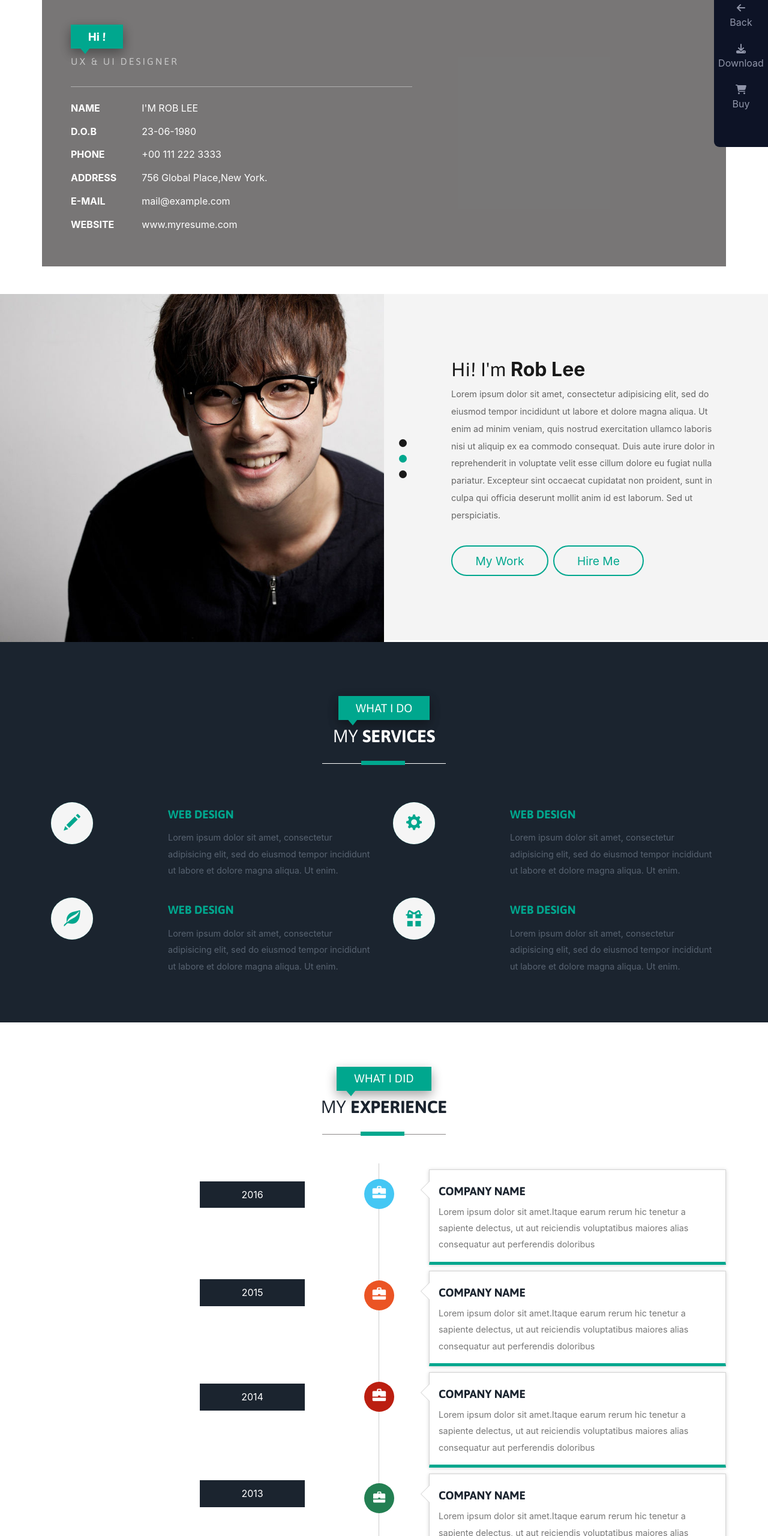
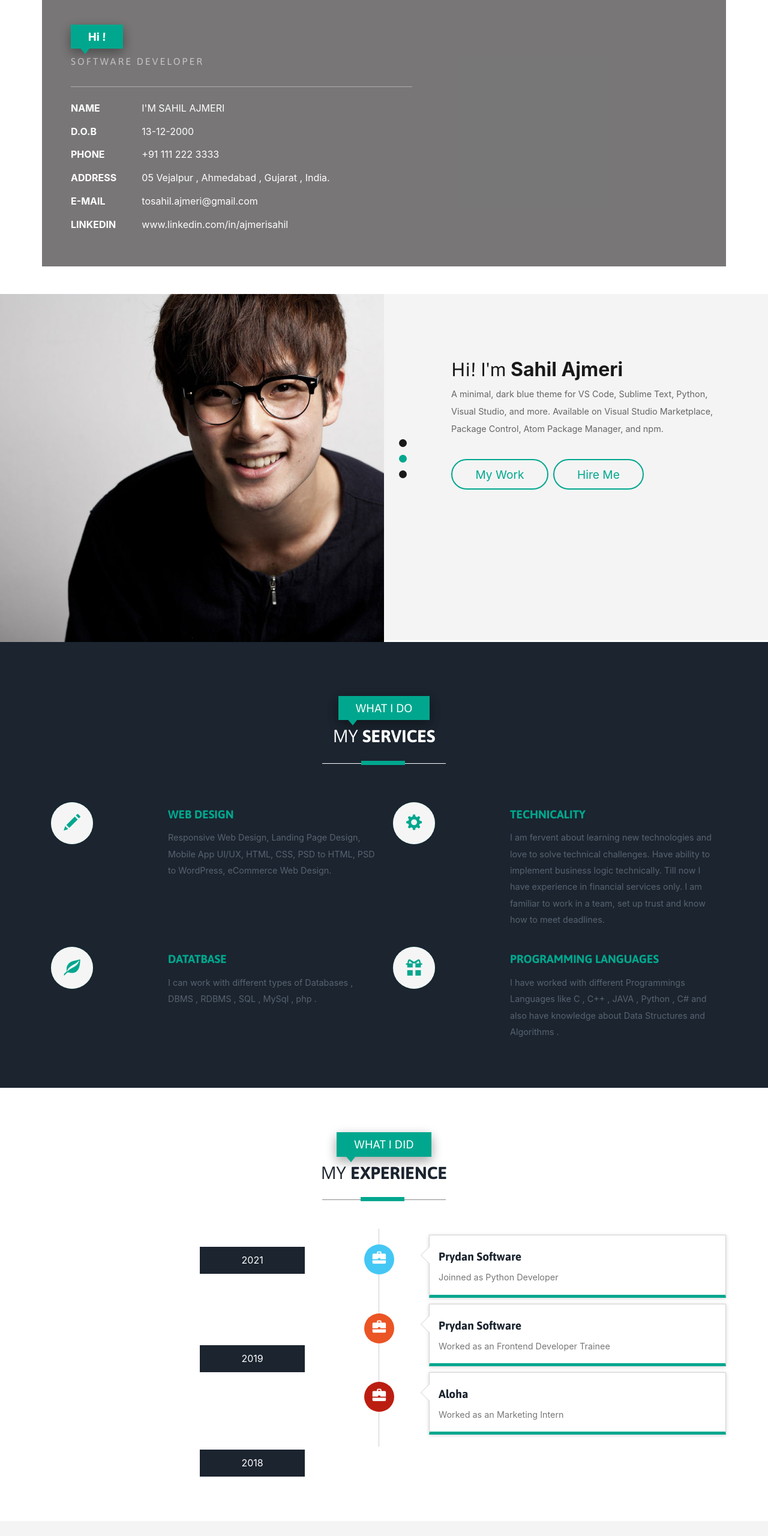
Before and after one commit to ajmerisahil/portfolio, a plain HTML site: page index.html in a window 1280 px wide. Shown: the part 160-2720 px from the top of the page at 60% size. Drawn offline with nearby package versions, Linux system fonts and the light colour scheme; a script that the page names is missing.

Commit message:
Edited the Portfolio

```diff
--- a/index.html
+++ b/index.html
@@ -1,17 +1,16 @@
-<!--
-Author: W3layouts
-Author URL: http://w3layouts.com
-License: Creative Commons Attribution 3.0 Unported
-License URL: http://creativecommons.org/licenses/by/3.0/
--->
 <!DOCTYPE HTML>
 <html>
 
 <!-- Mirrored from p.w3layouts.com/demos/sep-2016/15-09-2016/preface/web/ by HTTrack Website Copier/3.x [XR&CO'2014], Sat, 01 May 2021 14:48:14 GMT -->
 <!-- Added by HTTrack --><meta http-equiv="content-type" content="text/html;charset=UTF-8" /><!-- /Added by HTTrack -->
 <head>
-<title>Preface a Personal Category Flat Bootstrap Responsive Website Template| Home :: w3layouts</title>
+<title> Sahil Ajmeri | Software Developer  </title>
+<!-- Add icon library -->
+<link rel="stylesheet" href="https://cdnjs.cloudflare.com/ajax/libs/font-awesome/4.7.0/css/font-awesome.min.css">
+
 <link href="css/bootstrap.css" rel='stylesheet' type='text/css' />
+
+
 <!-- jQuery (necessary for Bootstrap's JavaScript plugins) -->
 <script src="js/jquery.min.js"></script>
 <!-- Custom Theme files -->
@@ -227,52 +226,7 @@ RIGHT SIDEBAR TOGGLE SECTION
   }
 }
 </style>
-<div class="pull-right toggle-right-sidebar">
-<span class="fa title-open-right-sidebar tooltipstered fa-angle-double-right"></span>
-</div>
 
-<div id="right-sidebar" class="right-sidebar-notifcations nav-collapse">
-<div class="bs-example bs-example-tabs right-sidebar-tab-notification" data-example-id="togglable-tabs">
-
-    <div id="w3lDemoBar" class="w3l-demo-bar">
-        <div class="demo-btns">
-        <a href="https://w3layouts.com/?p=44173">
-            <span class="w3l-icon -back">
-                <span class="fa fa-arrow-left"></span>
-            </span>
-            <span class="w3l-text">Back</span>
-        </a>
-        <a href="https://w3layouts.com/?p=44173">
-            <span class="w3l-icon -download">
-                <span class="fa fa-download"></span>
-            </span>
-            <span class="w3l-text">Download</span>
-        </a>
-        <a href="https://w3layouts.com/checkout/?add-to-cart=44173" class="no-margin-bottom-mobile">
-            <span class="w3l-icon -buy">
-                <span class="fa fa-shopping-cart"></span>
-            </span>
-            <span class="w3l-text">Buy</span>
-        </a>
-    </div>
-        <!---<div class="responsive-icons">
-            <a href="#url" class="desktop-mode">
-                <span class="w3l-icon -desktop">
-                    <span class="fa fa-desktop"></span>
-                </span>
-            </a>
-            <a href="#url" class="tablet-mode">
-                <span class="w3l-icon -tablet">
-                    <span class="fa fa-tablet"></span>
-                </span>
-            </a>
-            <a href="#url" class="mobile-mode no-margin-bottom">
-                <span class="w3l-icon -mobile">
-                    <span class="fa fa-mobile"></span>
-                </span>
-            </a>
-        </div>-->
-    </div>
     <div class="right-sidebar-panel-content animated fadeInRight" tabindex="5003"
         style="overflow: hidden; outline: none;">
     </div>
@@ -291,13 +245,13 @@ RIGHT SIDEBAR TOGGLE SECTION
 					<div class="top-nav">
 					<div class="navigation">
 					<div class="logo">
-						<h1><a href="index-2.html"><span>P</span>REFACE</a></h1>
+						<h1><a href="index.html"><span>S</span>Sahil</a></h1>
 					</div>
 					<div class="navigation-right">
 						<span class="menu"><img src="images/menu.png" alt=" " /></span>
 						<nav class="link-effect-3" id="link-effect-3">
 							<ul class="nav1 nav nav-wil">
-								<li class="active"><a data-hover="Home" href="index-2.html">Home</a></li>
+								<li class="active"><a data-hover="Home" href="index.html">Home</a></li>
 								<li><a class="scroll" data-hover="About" href="#about">About</a></li>
 								<li><a class="scroll" data-hover="Services" href="#services" >Services</a></li>
 								<li><a class="scroll" data-hover="Experience" href="#work">Experience</a></li>
@@ -323,43 +277,43 @@ RIGHT SIDEBAR TOGGLE SECTION
 			<div class="banner-info">
 				<div class="col-md-7 header-right">
 					<h1>Hi !</h1>
-					<h6>UX & UI DESIGNER</h6>
+					<h6> SOFTWARE DEVELOPER </h6>
 					<ul class="address">
 
 					<li>
 							<ul class="address-text">
 								<li><b>NAME</b></li>
-								<li>I'M ROB LEE</li>
+								<li>I'M SAHIL AJMERI</li>
 							</ul>
 						</li>
 						<li>
 							<ul class="address-text">
 								<li><b>D.O.B</b></li>
-								<li>23-06-1980</li>
+								<li>13-12-2000</li>
 							</ul>
 						</li>
 						<li>
 							<ul class="address-text">
 								<li><b>PHONE </b></li>
-								<li>+00 111 222 3333</li>
+								<li>+91 111 222 3333</li>
 							</ul>
 						</li>
 						<li>
 							<ul class="address-text">
 								<li><b>ADDRESS </b></li>
-								<li>756 Global Place,New York.</li>
+								<li>05 Vejalpur , Ahmedabad , Gujarat , India.</li>
 							</ul>
 						</li>
 						<li>
 							<ul class="address-text">
 								<li><b>E-MAIL </b></li>
-								<li><a href="mailto:example@mail.com"> mail@example.com</a></li>
+								<li><a href="mailto:tosahil.ajmeri@mail.com"> tosahil.ajmeri@gmail.com</a></li>
 							</ul>
 						</li>
 						<li>
 							<ul class="address-text">
-								<li><b>WEBSITE </b></li>
-								<li><a href="http://w3layouts.com/">www.myresume.com</a></li>
+								<li><b> LINKEDIN </b></li>
+								<li><a href="https://www.linkedin.com/in/ajmerisahil/">www.linkedin.com/in/ajmerisahil</a></li>
 							</ul>
 						</li>
 
@@ -380,8 +334,8 @@ RIGHT SIDEBAR TOGGLE SECTION
 					<div id="owl-demo1" class="owl-carousel owl-carousel2">
 					                <div class="item">
 					                	<div class="about-left-grid">
-											<h2>Hi! I'm <span>Rob Lee</span></h2>
-											<p>Lorem ipsum dolor sit amet, consectetur adipisicing elit, sed do eiusmod tempor incididunt ut labore et dolore magna aliqua. Ut enim ad minim veniam, quis nostrud exercitation ullamco laboris nisi ut aliquip ex ea commodo consequat. Duis aute irure dolor in reprehenderit in voluptate velit esse cillum dolore eu fugiat nulla pariatur. Excepteur sint occaecat cupidatat non proident, sunt in culpa qui officia deserunt mollit anim id est laborum. Sed ut perspiciatis.</p>
+											<h2>Hi! I'm <span>Sahil Ajmeri</span></h2>
+											<p>A nicer look at your GitHub profile and repository stats with data visualizations of your top languages and stars. Sort through your top repos by number of stars, forks, and size.</p>
 											<ul>
 												<li><a class="a-btn-a scroll" href="#port">My Work</a></li>
 												<li><a class="a-btn-h scroll" href="#contact">Hire Me</a></li>
@@ -390,8 +344,8 @@ RIGHT SIDEBAR TOGGLE SECTION
 					                </div>
 					                  <div class="item">
 					                	<div class="about-left-grid">
-											<h2>Hi! I'm <span>Rob Lee</span></h2>
-											<p>Lorem ipsum dolor sit amet, consectetur adipisicing elit, sed do eiusmod tempor incididunt ut labore et dolore magna aliqua. Ut enim ad minim veniam, quis nostrud exercitation ullamco laboris nisi ut aliquip ex ea commodo consequat. Duis aute irure dolor in reprehenderit in voluptate velit esse cillum dolore eu fugiat nulla pariatur. Excepteur sint occaecat cupidatat non proident, sunt in culpa qui officia deserunt mollit anim id est laborum. Sed ut perspiciatis.</p>
+											<h2>Hi! I'm <span> Sahil Ajmeri </span></h2>
+											<p>A minimal, dark blue theme for VS Code, Sublime Text, Python, Visual Studio, and more. Available on Visual Studio Marketplace, Package Control, Atom Package Manager, and npm.</p>
 											<ul>
 												<li><a class="a-btn-a scroll" href="#port">My Work</a></li>
 												<li><a class="a-btn-h scroll" href="#contact">Hire Me</a></li>
@@ -400,8 +354,10 @@ RIGHT SIDEBAR TOGGLE SECTION
 					                </div>
 					                  <div class="item">
 					                	<div class="about-left-grid">
-											<h2>Hi! I'm <span>ROB LEE</span></h2>
-											<p>Lorem ipsum dolor sit amet, consectetur adipisicing elit, sed do eiusmod tempor incididunt ut labore et dolore magna aliqua. Ut enim ad minim veniam, quis nostrud exercitation ullamco laboris nisi ut aliquip ex ea commodo consequat. Duis aute irure dolor in reprehenderit in voluptate velit esse cillum dolore eu fugiat nulla pariatur. Excepteur sint occaecat cupidatat non proident, sunt in culpa qui officia deserunt mollit anim id est laborum. Sed ut perspiciatis.</p>
+											<h2>Hi! I'm <span> Sahil Ajmeri </span></h2>
+											<p>Write modern, performant, maintainable code for a diverse array of client and internal projects
+												Work with a variety of different languages, platforms, frameworks, and content management systems such as JavaScript, TypeScript, Gatsby, React, Craft, WordPress, Prismic, and Netlify
+												Communicate with multi-disciplinary teams of engineers, designers, producers, and clients on a daily basis.</p>
 											<ul>
 												<li><a class="a-btn-a scroll" href="#port">My Work</a></li>
 												<li><a class="a-btn-h scroll" href="#contact">Hire Me</a></li>
@@ -463,7 +419,7 @@ RIGHT SIDEBAR TOGGLE SECTION
 					</div>
 					<div class="col-xs-8 wthree_about_right_grid_right">
 						<h4>Web Design</h4>
-						<p>Lorem ipsum dolor sit amet, consectetur adipisicing elit, sed do eiusmod tempor incididunt ut labore et dolore magna aliqua. Ut enim.</p>
+						<p> Responsive Web Design, Landing Page Design, Mobile App UI/UX, HTML, CSS, PSD to HTML, PSD to WordPress, eCommerce Web Design. </p>
 					</div>
 					<div class="clearfix"> </div>
 				</div>
@@ -474,8 +430,8 @@ RIGHT SIDEBAR TOGGLE SECTION
 						</div>
 					</div>
 					<div class="col-xs-8 wthree_about_right_grid_right">
-						<h4>Web Design</h4>
-						<p>Lorem ipsum dolor sit amet, consectetur adipisicing elit, sed do eiusmod tempor incididunt ut labore et dolore magna aliqua. Ut enim.</p>
+						<h4> Technicality </h4>
+						<p> I am fervent about learning new technologies and love to solve technical challenges. Have ability to implement business logic technically. Till now I have experience in financial services only. I am familiar to work in a team, set up trust and know how to meet deadlines.</p>
 					</div>
 					<div class="clearfix"> </div>
 				</div>
@@ -486,8 +442,8 @@ RIGHT SIDEBAR TOGGLE SECTION
 						</div>
 					</div>
 					<div class="col-xs-8 wthree_about_right_grid_right">
-						<h4>Web Design</h4>
-						<p>Lorem ipsum dolor sit amet, consectetur adipisicing elit, sed do eiusmod tempor incididunt ut labore et dolore magna aliqua. Ut enim.</p>
+						<h4> Datatbase </h4>
+						<p> I can work with different types of Databases , DBMS , RDBMS , SQL , MySql , php .</p>
 					</div>
 					<div class="clearfix"> </div>
 				</div>
@@ -498,8 +454,8 @@ RIGHT SIDEBAR TOGGLE SECTION
 						</div>
 					</div>
 					<div class="col-xs-8 wthree_about_right_grid_right">
-						<h4>Web Design</h4>
-						<p>Lorem ipsum dolor sit amet, consectetur adipisicing elit, sed do eiusmod tempor incididunt ut labore et dolore magna aliqua. Ut enim.</p>
+						<h4> Programming Languages </h4>
+						<p> I have worked with different Programmings Languages like C , C++ , JAVA , Python , C# and also have knowledge about Data Structures and Algorithms .</p>
 					</div>
 					<div class="clearfix"> </div>
 				</div>
@@ -522,11 +478,10 @@ RIGHT SIDEBAR TOGGLE SECTION
 					<div class="time-main w3l-agile">
 							<div class="col-md-6 year-info">
 							   <ul class="year">
-								   <li>2016</li>
-								   <li>2015</li>
-								   <li>2014</li>
-								   <li>2013</li>
-								   <li>2012</li>
+								   <li>2021</li>
+								   <li>2019</li>
+								   <li>2018</li>
+
 								   <div class="clearfix"></div>
 								</ul>
 							</div>
@@ -535,10 +490,10 @@ RIGHT SIDEBAR TOGGLE SECTION
 																  <div class="timeline-badge info"><i class="glyphicon glyphicon-briefcase"></i></div>
 																  <div class="timeline-panel">
 																	<div class="timeline-heading">
-																	  <h4 class="timeline-title">COMPANY NAME</h4>
+																	  <h4 class="timeline-title"> Prydan Software </h4>
 																	</div>
 																	<div class="timeline-body">
-																	  <p>Lorem ipsum dolor sit amet.Itaque earum rerum hic tenetur a sapiente delectus, ut aut reiciendis voluptatibus maiores alias consequatur aut perferendis doloribus </p>
+																	  <p> Joinned as Python Developer   </p>
 																	</div>
 																  </div>
 																</li>
@@ -547,10 +502,10 @@ RIGHT SIDEBAR TOGGLE SECTION
 																  <div class="timeline-badge primary"><i class="glyphicon glyphicon-briefcase"></i></div>
 																  <div class="timeline-panel">
 																	<div class="timeline-heading">
-																	  <h4 class="timeline-title">COMPANY NAME</h4>
+																	  <h4 class="timeline-title">  Prydan Software </h4>
 																	</div>
 																	<div class="timeline-body">
-																	  <p>Lorem ipsum dolor sit amet.Itaque earum rerum hic tenetur a sapiente delectus, ut aut reiciendis voluptatibus maiores alias consequatur aut perferendis doloribus </p>
+																	  <p> Worked as an Frontend Developer Trainee </p>
 																	</div>
 																  </div>
 																</li>
@@ -561,36 +516,14 @@ RIGHT SIDEBAR TOGGLE SECTION
 																  <div class="timeline-badge danger"><i class="glyphicon glyphicon-briefcase"></i></div>
 																  <div class="timeline-panel">
 																	<div class="timeline-heading">
-																	  <h4 class="timeline-title">COMPANY NAME</h4>
+																	  <h4 class="timeline-title">Aloha </h4>
 																	</div>
 																	<div class="timeline-body">
-																	  <p>Lorem ipsum dolor sit amet.Itaque earum rerum hic tenetur a sapiente delectus, ut aut reiciendis voluptatibus maiores alias consequatur aut perferendis doloribus </p>
+																	  <p> Worked as an Marketing Intern </p>
 																	</div>
 																  </div>
 																</li>
 
-																<li>
-																  <div class="timeline-badge success"><i class="glyphicon glyphicon-briefcase"></i></div>
-																  <div class="timeline-panel">
-																	<div class="timeline-heading">
-																	  <h4 class="timeline-title">COMPANY NAME</h4>
-																	</div>
-																	<div class="timeline-body">
-																	  <p>Lorem ipsum dolor sit amet.Itaque earum rerum hic tenetur a sapiente delectus, ut aut reiciendis voluptatibus maiores alias consequatur aut perferendis doloribus </p>
-																	</div>
-																  </div>
-																</li>
-																<li>
-																  <div class="timeline-badge pass"><i class="glyphicon glyphicon-briefcase"></i></div>
-																  <div class="timeline-panel">
-																	<div class="timeline-heading">
-																	  <h4 class="timeline-title">COMPANY NAME</h4>
-																	</div>
-																	<div class="timeline-body">
-																	  <p>Lorem ipsum dolor sit amet.Itaque earum rerum hic tenetur a sapiente delectus, ut aut reiciendis voluptatibus maiores alias consequatur aut perferendis doloribus </p>
-																	</div>
-																  </div>
-																</li>
 															</ul>
 								<div class="clearfix"></div>
 								</div>
@@ -785,14 +718,14 @@ RIGHT SIDEBAR TOGGLE SECTION
 
 						</div>
 					    <div class="col-md-6 news-text">
-						   <h3> <a href="#" data-toggle="modal" data-target="#myModal1">HERE GOES AN AWESOME BLOG TITLE</a></h3>
+						   <h3> <a href="#" data-toggle="modal" data-target="#myModal1">  What is pip ? </a></h3>
 							<ul class="news">
 								<li><i class="glyphicon glyphicon-user"></i> <a href="#">Admin</a></li>
 								<li><i class="glyphicon glyphicon-comment"></i> <a href="#">2 Comments</a></li>
 								<li><i class="glyphicon glyphicon-heart"></i> <a href="#">50 Likes</a></li>
 								<li><i class="glyphicon glyphicon-tags"></i> <a href="#">3 Tags</a></li>
 							</ul>
-							<p>Itaque earum rerum hic tenetur a sapiente delectus, ut aut reiciendis voluptatibus maiores alias consequatur aut perferendis doloribus asperiores repellat. Neque porro quisquam est, qui dolorem ipsum quia dolor sit amet.</p>
+							<p> A detailed step-by-step guide that will teach you all there is to know about pip, the standard package manager for Python.</p>
 							<a href="#" data-toggle="modal" data-target="#myModal1" class="read hvr-shutter-in-horizontal">Read More</a>
 
 						</div>
@@ -802,14 +735,16 @@ RIGHT SIDEBAR TOGGLE SECTION
 					  <div class="news-grid">
 
 					    <div class="col-md-6 news-text two">
-						   <h3> <a href="#" data-toggle="modal" data-target="#myModal1">HERE GOES AN AWESOME BLOG TITLE</a></h3>
+						   <h3> <a href="#" data-toggle="modal" data-target="#myModal1">Planet Python—the go-to Python blog</a></h3>
 							<ul class="news">
 								<li><i class="glyphicon glyphicon-user"></i> <a href="#">Admin</a></li>
 								<li><i class="glyphicon glyphicon-comment"></i> <a href="#">2 Comments</a></li>
 								<li><i class="glyphicon glyphicon-heart"></i> <a href="#">50 Likes</a></li>
 								<li><i class="glyphicon glyphicon-tags"></i> <a href="#">3 Tags</a></li>
 							</ul>
-							<p>Itaque earum rerum hic tenetur a sapiente delectus, ut aut reiciendis voluptatibus maiores alias consequatur aut perferendis doloribus asperiores repellat. Neque porro quisquam est, qui dolorem ipsum quia dolor sit amet.</p>
+							<p> Planet Python is probably one of the first sources you’ll ever consult for all your Python needs. The reason for this is quite simple—it’s immensely comprehensive.
+
+								With several posts a day on average, Planet Python’s incredible range is owed to the fact that it brings together recent Python-related posts from various other blogs. All the sources are reputable and the posts themselves have been carefully selected as well, resulting in a blog that gets you a good range of news and tutorials all across the board. </p>
 								<a href="#" data-toggle="modal" data-target="#myModal1" class="read hvr-shutter-in-horizontal">Read More</a>
 
 						</div>
@@ -825,14 +760,14 @@ RIGHT SIDEBAR TOGGLE SECTION
 
 						</div>
 					    <div class="col-md-6 news-text">
-						   <h3> <a href="#" data-toggle="modal" data-target="#myModal1">HERE GOES AN AWESOME BLOG TITLE</a></h3>
+						   <h3> <a href="#" data-toggle="modal" data-target="#myModal1"> Mouse vs. Python—a Python blog with undeniable charm </a></h3>
 							<ul class="news">
 								<li><i class="glyphicon glyphicon-user"></i> <a href="#">Admin</a></li>
 								<li><i class="glyphicon glyphicon-comment"></i> <a href="#">2 Comments</a></li>
 								<li><i class="glyphicon glyphicon-heart"></i> <a href="#">50 Likes</a></li>
 								<li><i class="glyphicon glyphicon-tags"></i> <a href="#">3 Tags</a></li>
 							</ul>
-							<p>Itaque earum rerum hic tenetur a sapiente delectus, ut aut reiciendis voluptatibus maiores alias consequatur aut perferendis doloribus asperiores repellat. Neque porro quisquam est, qui dolorem ipsum quia dolor sit amet.</p>
+							<p> Don’t let the disarmingly cute name deceive you—Mouse vs. Python is one of the best sources if you’re looking for the latest scoop on all things Python. With posts on all the latest updates and announcements, as well as interviews with notable Python developers, this blog will keep you up to speed on everything you need to know about the latest goings-on in the Python world from a less technical standpoint. The endearing art found throughout is also a plus. </p>
 							<a href="#" data-toggle="modal" data-target="#myModal1" class="read hvr-shutter-in-horizontal">Read More</a>
 
 						</div>
@@ -856,8 +791,8 @@ RIGHT SIDEBAR TOGGLE SECTION
 
 									      <img src="images/b3.jpg" alt="about"/>
 										     <h4 class="tittle">A Fews words about us</h4>
-										   <p>Lorem ipsum dolor sit amet Integer gravida,Lorem ipsum dolor sit amet Integer gravida velit,Ming sits in the corner the whole day. She's into crochet. quis dolor tristiqumsan.Mirum est notare quam littera gothica, quam nunc putamus parum claram, anteposuerit litterarum formas humanitatis per seacula quarta decima et quinta decima. velit quis dolor tristiqumsan.</p>
-										    <p>Lorem ipsum dolor sit amet. Integer gravida velit quis dolor tristiqumsan.anteposuerit litterarum formas humanitatis per seacula amet Integer gravida velit. </p>
+										   <p>  <h1>  Thank You ! </h1> </p>
+
 									  </div>
 
 								</div>
@@ -882,8 +817,8 @@ RIGHT SIDEBAR TOGGLE SECTION
 						<span class="glyphicon glyphicon-envelope" aria-hidden="true"></span>
 						<h4>Contact By Email</h4>
 						<ul>
-							<li>Mail1: <a href="mailto:info@example.com">info@example1.com</a></li>
-							<li>Mail2: <a href="mailto:info@example.com">info@example2.com</a></li>
+							<li>Mail : <a href="mailto:tosahil.ajmeri@gmail.com">tosahil.ajmeri@gmail.com</a></li>
+
 						</ul>
 					</div>
 				</div>
@@ -892,8 +827,8 @@ RIGHT SIDEBAR TOGGLE SECTION
 							<span class="glyphicon glyphicon-earphone" aria-hidden="true"></span>
 							<h4>Contact By Phone</h4>
 							<ul>
-								<li>Phone: +0000 123 312</li>
-								<li>Fax: +123 312</li>
+								<li>Phone: +91 123 312</li>
+
 							</ul>
 						</div>
 					</div>
@@ -902,33 +837,33 @@ RIGHT SIDEBAR TOGGLE SECTION
 							<span class="glyphicon glyphicon-home" aria-hidden="true"></span>
 							<h4>Looking For Address</h4>
 							<ul>
-								<li>Address: General Pvt 66, Dong Da</li>
-								<li>Hanoi, Vietnam.</li>
+								<li>Address: 05 Vejalpur, Ahmedabad  . 380051 </li>
+								<li> Gujarat, India .</li>
 							</ul>
 						</div>
 					</div>
 				<div class="clearfix"> </div>
 			</div>
 			<div class="col-md-6 mail_right">
-				<form action="#" method="post">
-					<input type="text" name="Name" value="Name" onfocus="this.value = '';" onblur="if (this.value == '') {this.value = 'Name';}" required="">
-					<input type="email" name="Email" value="Email" onfocus="this.value = '';" onblur="if (this.value == '') {this.value = 'Email';}" required="">
-					<input type="text" name="Mobile number" value="Mobile number" onfocus="this.value = '';" onblur="if (this.value == '') {this.value = 'Mobile number';}" required="">
-					<textarea name="Message..." onfocus="this.value = '';" onblur="if (this.value == '') {this.value = 'Message...';}" required="">Message...</textarea>
-					<input type="submit" value="Send">
 
-				</form>
+				<!-- Add font awesome icons -->
+				<center>
+				<h1>
+					<a href="#" class="fa fa-facebook"></a>  <br> <br>
+					<a href="#" class="fa fa-twitter"></a>	<br>	<br>
+					<a href="https://github.com/ajmerisahil" class="fa fa-github"></a>	<br>	<br>
+					<a href="https://www.linkedin.com/in/ajmerisahil/" class="fa fa-linkedin"></a>	<br>	<br>
+					<a href="https://www.youtube.com/channel/UCl-Hw6zamukXN8YSE6Qhh0Q" class="fa fa-youtube"></a>	<br>	<br>
+					<a href="#" class="fa fa-medium"></a>	<br>
+				</h1>
+
+				</center>
 			</div>
 			<div class="clearfix"></div>
 		</div>
 		<div class="copy_right text-center">
-			<p>&copy; 2016 Preface . All rights reserved | Design by <a href="http://w3layouts.com/" target="_blank">W3layouts.</a></p>
-			 <ul class="social-icons two">
-							<li><a href="#"> </a></li>
-							<li><a href="#" class="fb"> </a></li>
-							<li><a href="#" class="in"> </a></li>
-							<li><a href="#" class="dott"> </a></li>
-						</ul>
+		 <center> <h3>	 <p style="text-color:red; " >&copy; 2021  . All rights reserved | Design by Sahil Ajmeri</p>  </h3> </center>
+		</div>
 		</div>
 	</div>
 </div>
```
Also changed, not shown: images/aa.png (added).
